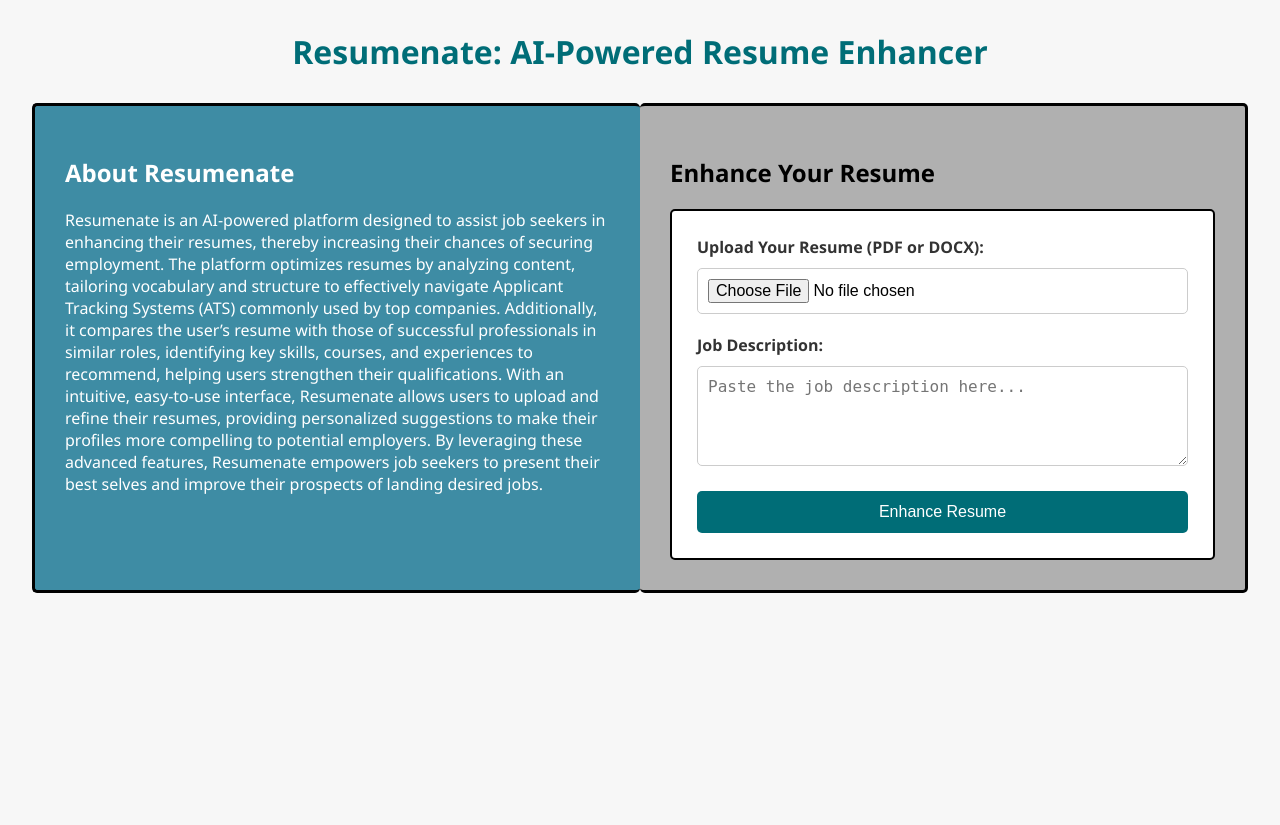
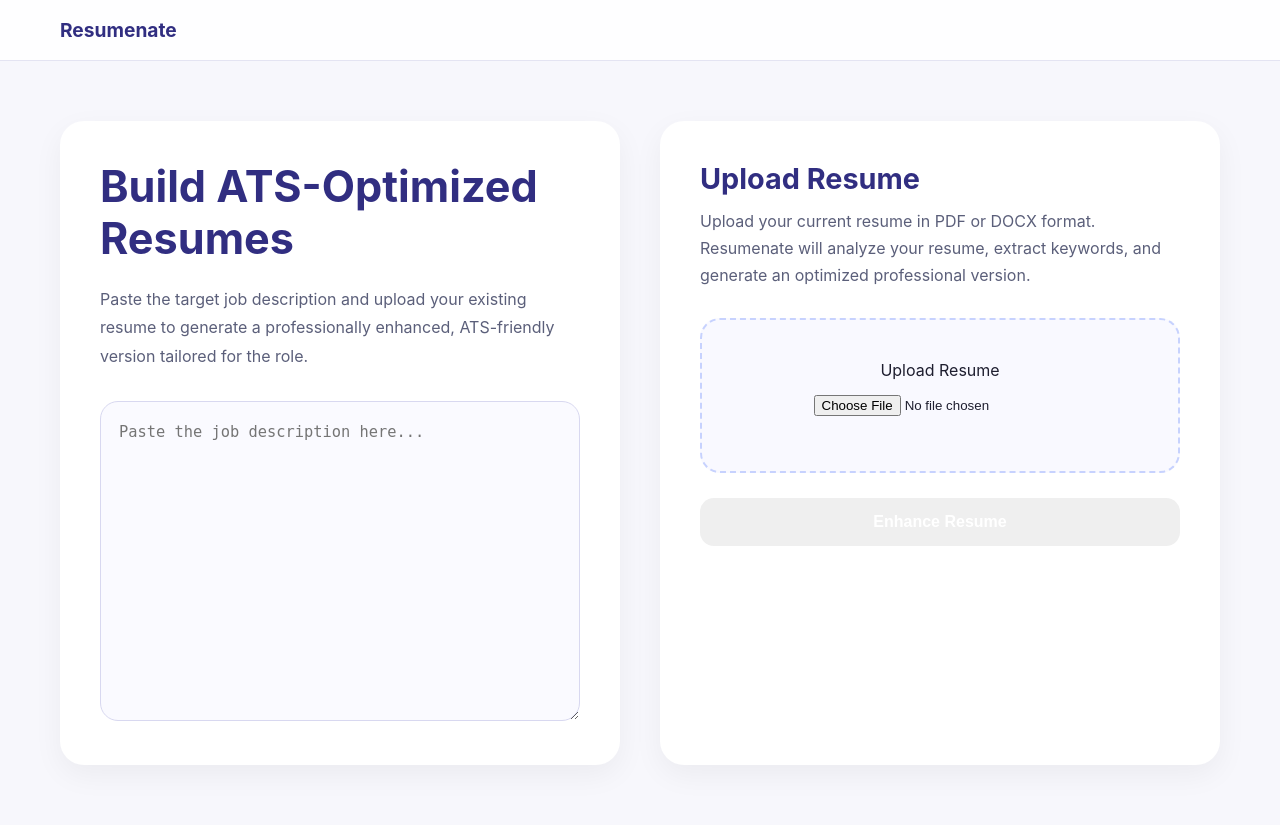
Before and after one commit to bavRaghu/Resumenate, a Flask app: page / in a window 1280 px wide. Before the commit the page ends 593 px from the top, so only its background shows below. Run offline with Flask 3, Linux system fonts and the light colour scheme.

Commit message:
Added styles

```diff
--- a/templates/index.html
+++ b/templates/index.html
@@ -3,236 +3,551 @@
 <head>
   <meta charset="UTF-8" />
   <meta name="viewport" content="width=device-width, initial-scale=1.0"/>
-  <title>Resumenate: AI-Powered Resume Enhancer</title>
+  <title>Resumenate</title>
+
   <style>
-    body {
+
+    * {
       margin: 0;
-      font-family: 'Segoe UI', Tahoma, Geneva, Verdana, sans-serif;
-      background-color: #f7f7f7;
-    }
-
-    h1 {
-      text-align: center;
-      color: #006d77;
-      font-size: 2rem;
-      margin: 30px 0;
-    }
-
-    .container {
-      display: flex;
-      justify-content: center;
-      gap: 0;
-      max-width: 95%;
-      margin: auto;
-      padding: 0 10px 40px 10px;
-    }
-
-    .about,
-    .form-container {
-      flex: 1;
-      padding: 30px;
-      border-radius: 5px;
-    }
-
-    .about {
-      background-color: #3e8ca4;
-      color: white;
-      border: 3px solid black;
-      border-right: none;
-    }
-
-    .form-container {
-      background-color: #b0b0b0;
-      border: 3px solid black;
-      border-left: none;
-    }
-
-    .about h2,
-    .form-container h2 {
-      font-size: 1.5rem;
-      margin-bottom: 20px;
-      font-weight: bold;
-    }
-
-    .form-box {
-      background-color: white;
-      padding: 25px;
-      border-radius: 5px;
-      border: 2px solid black;
-    }
-
-    label {
-      display: block;
-      margin-bottom: 10px;
-      font-weight: 600;
-      color: #333;
-    }
-
-    input[type="file"],
-    textarea {
-      width: 100%;
-      padding: 10px;
-      font-size: 1rem;
-      border: 1px solid #ccc;
-      border-radius: 5px;
-      margin-bottom: 20px;
+      padding: 0;
       box-sizing: border-box;
     }
 
-    textarea {
+    body {
+      font-family: Inter, Arial, sans-serif;
+      background: #f7f7fc;
+      color: #1e1e2f;
+    }
+
+    /* ---------- NAVBAR ---------- */
+
+    .navbar {
+      position: sticky;
+      top: 0;
+      z-index: 1000;
+
+      display: flex;
+      justify-content: space-between;
+      align-items: center;
+
+      padding: 18px 60px;
+
+      background: rgba(255,255,255,0.85);
+      backdrop-filter: blur(10px);
+
+      border-bottom: 1px solid #e4e4f2;
+    }
+
+    .logo-section {
+      display: flex;
+      align-items: center;
+      gap: 14px;
+    }
+
+    .logo-box {
+      width: 42px;
+      height: 42px;
+      border-radius: 12px;
+      background: linear-gradient(
+        135deg,
+        #c4b5fd,
+        #93c5fd
+      );
+    }
+
+    .logo-text {
+      font-size: 1.2rem;
+      font-weight: 700;
+      color: #312e81;
+    }
+
+    .nav-links {
+      display: flex;
+      gap: 30px;
+    }
+
+    .nav-links a {
+      text-decoration: none;
+      color: #4c4f69;
+      font-weight: 500;
+      transition: 0.2s;
+    }
+
+    .nav-links a:hover {
+      color: #6366f1;
+    }
+
+    /* ---------- MAIN ---------- */
+
+    .main-section {
+      min-height: calc(100vh - 80px);
+
+      display: grid;
+      grid-template-columns: 1fr 1fr;
+
+      padding: 60px;
+      gap: 40px;
+    }
+
+    .left-panel,
+    .right-panel {
+      background: white;
+      border-radius: 24px;
+      padding: 40px;
+
+      box-shadow:
+        0 10px 30px rgba(0,0,0,0.05);
+    }
+
+    /* ---------- LEFT ---------- */
+
+    .left-panel h1 {
+      font-size: 2.7rem;
+      line-height: 1.2;
+      color: #312e81;
+
+      margin-bottom: 20px;
+    }
+
+    .left-panel p {
+      color: #5b5f7a;
+      line-height: 1.8;
+      margin-bottom: 30px;
+      font-size: 1rem;
+    }
+
+    .left-panel textarea {
+      width: 100%;
+      min-height: 320px;
+
+      border: 1px solid #d8d8f0;
+      border-radius: 18px;
+
+      padding: 18px;
+
       resize: vertical;
-      height: 100px;
+
+      font-size: 0.96rem;
+      line-height: 1.6;
+
+      background: #fafaff;
+      color: #1f2937;
+    }
+
+    /* ---------- RIGHT ---------- */
+
+    .right-panel h2 {
+      font-size: 1.8rem;
+      color: #312e81;
+      margin-bottom: 12px;
+    }
+
+    .right-panel p {
+      color: #5b5f7a;
+      margin-bottom: 28px;
+      line-height: 1.7;
+    }
+
+    .upload-box {
+      border: 2px dashed #c7d2fe;
+      border-radius: 20px;
+
+      padding: 40px 25px;
+
+      text-align: center;
+
+      background: #f9f9ff;
+
+      margin-bottom: 25px;
+    }
+
+    .upload-box input {
+      margin-top: 15px;
+    }
+
+    .resume-name {
+      margin-top: 15px;
+      color: #6366f1;
+      font-size: 0.95rem;
+      font-weight: 500;
+    }
+
+    /* ---------- BUTTONS ---------- */
+
+    .button-group {
+      display: flex;
+      flex-direction: column;
+      gap: 15px;
     }
 
     button {
-      width: 100%;
-      padding: 12px;
+      border: none;
+      border-radius: 14px;
+
+      padding: 15px;
+
       font-size: 1rem;
-      background-color: #006d77;
-      color: white;
-      border: none;
-      border-radius: 5px;
+      font-weight: 600;
+
       cursor: pointer;
+
+      transition: 0.2s;
     }
 
-    button:hover {
-      background-color: #00545b;
+    .primary-btn {
+      background: linear-gradient(
+        135deg,
+        #312e81
+      );
+
+      color: white;
     }
 
-    #results {
-      margin-top: 20px;
-      padding: 15px;
-      background-color: #f0f0f0;
-      border: 2px solid #006d77;
-      border-radius: 8px;
+    .primary-btn:hover {
+      opacity: 0.92;
     }
 
-    #results h3,
-    #results h4 {
-      margin-bottom: 10px;
+    .secondary-btn {
+      background: #eef2ff;
+      color: #4338ca;
     }
 
-    @media (max-width: 768px) {
-      .container {
-        flex-direction: column;
+    .secondary-btn:hover {
+      background: #e0e7ff;
+    }
+
+    button:disabled {
+      opacity: 0.7;
+      cursor: not-allowed;
+    }
+
+    /* ---------- STATUS ---------- */
+
+    .status-box {
+      margin-top: 22px;
+
+      display: none;
+      align-items: center;
+
+      padding: 15px;
+
+      border-radius: 14px;
+
+      background: #eef2ff;
+
+      color: #4338ca;
+
+      border: 1px solid #c7d2fe;
+    }
+
+    .spinner {
+      width: 18px;
+      height: 18px;
+
+      border: 3px solid #c7d2fe;
+      border-top: 3px solid #6366f1;
+
+      border-radius: 50%;
+
+      margin-right: 12px;
+
+      animation: spin 1s linear infinite;
+    }
+
+    @keyframes spin {
+      100% {
+        transform: rotate(360deg);
+      }
+    }
+
+    /* ---------- RESPONSIVE ---------- */
+
+    @media (max-width: 900px) {
+
+      .main-section {
+        grid-template-columns: 1fr;
+        padding: 30px 20px;
       }
 
-      .about,
-      .form-container {
-        border: none;
-        border-radius: 0;
+      .navbar {
+        padding: 18px 20px;
       }
 
-      .form-container {
-        margin-top: 20px;
+      .left-panel h1 {
+        font-size: 2rem;
       }
+
+      .logo-img {
+        width: 42px;
+        height: 42px;
+        object-fit: contain;
+      }
+
     }
+
   </style>
 </head>
+
 <body>
-  <h1>Resumenate: AI-Powered Resume Enhancer</h1>
-  <div class="container">
-    <div class="about">
-      <h2>About Resumenate</h2>
-      <p>
-        Resumenate is an AI-powered platform designed to assist job seekers in enhancing their resumes, thereby increasing their chances of securing employment. The platform optimizes resumes by analyzing content, tailoring vocabulary and structure to effectively navigate Applicant Tracking Systems (ATS) commonly used by top companies. Additionally, it compares the user’s resume with those of successful professionals in similar roles, identifying key skills, courses, and experiences to recommend, helping users strengthen their qualifications.
-        With an intuitive, easy-to-use interface, Resumenate allows users to upload and refine their resumes, providing personalized suggestions to make their profiles more compelling to potential employers. By leveraging these advanced features, Resumenate empowers job seekers to present their best selves and improve their prospects of landing desired jobs.
-      </p>
-    </div>
-    <div class="form-container">
-      <h2>Enhance Your Resume</h2>
-      <div class="form-box">
-        <form id="resumeForm">
-          <label for="resume">Upload Your Resume (PDF or DOCX):</label>
-          <input type="file" id="resume" name="resume" accept=".pdf,.doc,.docx,.txt" required>
 
-          <label for="job_description">Job Description:</label>
-          <textarea id="job_description" name="job_description" placeholder="Paste the job description here..." required></textarea>
+<!-- NAVBAR -->
 
-          <button type="submit" id="enhanceBtn">Enhance Resume</button>
+<nav class="navbar">
 
-        </form>
+  <div class="logo-section">
 
-        <div id="results" style="display: none;">
+    <!-- Replace this div with actual logo later -->
+    <p class="logo-text">
+      Resumenate
+    </p>
 
-          <h4>Recommendations:</h4>
-          <ul id="recommendations"></ul>
-          <a id="downloadLink" href="#" target="_blank" download>
-            <button style="margin-top: 10px;">Download Enhanced Resume</button>
-          </a>
-        </div>
-      </div>
-    </div>
+
+
   </div>
 
-  <script>
-    const form = document.getElementById("resumeForm");
-    const resultsBox = document.getElementById("results");
-    const recList = document.getElementById("recommendations");
-    const downloadLink = document.getElementById("downloadLink");
+</nav>
 
-form.addEventListener("submit", async function (e) {
-  e.preventDefault();
+<!-- MAIN -->
 
-  const resumeFile = document.getElementById("resume").files[0];
-  const jobDesc = document.getElementById("job_description").value;
+<section class="main-section">
 
-  if (!resumeFile || !jobDesc) {
-    alert("Please upload a resume and enter a job description.");
-    return;
+  <!-- LEFT -->
+
+  <div class="left-panel">
+
+    <h1>
+      Build ATS-Optimized Resumes
+    </h1>
+
+    <p>
+      Paste the target job description and upload your
+      existing resume to generate a professionally enhanced,
+      ATS-friendly version tailored for the role.
+    </p>
+
+    <textarea
+      id="job_description"
+      placeholder="Paste the job description here..."
+    ></textarea>
+
+  </div>
+
+  <!-- RIGHT -->
+
+  <div class="right-panel">
+
+    <h2>
+      Upload Resume
+    </h2>
+
+    <p>
+      Upload your current resume in PDF or DOCX format.
+      Resumenate will analyze your resume, extract keywords,
+      and generate an optimized professional version.
+    </p>
+
+    <div class="upload-box">
+
+      <div>
+        Upload Resume
+      </div>
+
+      <input
+        type="file"
+        id="resume"
+        accept=".pdf,.docx"
+      >
+
+      <div
+        class="resume-name"
+        id="resumeName"
+      ></div>
+
+    </div>
+
+    <div class="button-group">
+
+      <button
+        class="primary-btn"
+        id="enhanceBtn"
+      >
+        Enhance Resume
+      </button>
+
+    </div>
+
+    <!-- STATUS -->
+
+    <div
+      class="status-box"
+      id="statusBox"
+    >
+
+      <div class="spinner"></div>
+
+      <div id="statusText">
+        Analyzing resume...
+      </div>
+
+    </div>
+
+  </div>
+
+</section>
+
+<script>
+
+const resumeInput =
+  document.getElementById("resume");
+
+const resumeName =
+  document.getElementById("resumeName");
+
+const enhanceBtn =
+  document.getElementById("enhanceBtn");
+
+const statusBox =
+  document.getElementById("statusBox");
+
+const statusText =
+  document.getElementById("statusText");
+
+const loadingMessages = [
+  "Analyzing resume...",
+  "Extracting ATS keywords...",
+  "Optimizing resume...",
+  "Generating formatted resume...",
+  "Rendering PDF..."
+];
+
+resumeInput.addEventListener(
+  "change",
+  () => {
+
+    if (resumeInput.files[0]) {
+
+      resumeName.textContent =
+        resumeInput.files[0].name;
+    }
+
   }
+);
 
-  const formData = new FormData();
-  formData.append("resume", resumeFile);
-  formData.append("job_description", jobDesc);
+enhanceBtn.addEventListener(
+  "click",
+  async () => {
 
-  let response;
+    const resumeFile =
+      resumeInput.files[0];
 
-  try {
+    const jobDesc =
+      document.getElementById(
+        "job_description"
+      ).value;
 
-    response = await fetch("/enhance", {
-      method: "POST",
-      body: formData
-    });
+    if (!resumeFile || !jobDesc) {
 
-  } catch (error) {
+      alert(
+        "Please upload a resume and paste a job description."
+      );
 
-    console.error(error);
+      return;
+    }
 
-    alert("Could not connect to backend.");
+    enhanceBtn.disabled = true;
 
-    return;
+    enhanceBtn.textContent =
+      "Processing...";
+
+    statusBox.style.display = "flex";
+
+    let messageIndex = 0;
+
+    const interval = setInterval(() => {
+
+      messageIndex =
+        (messageIndex + 1)
+        % loadingMessages.length;
+
+      statusText.textContent =
+        loadingMessages[messageIndex];
+
+    }, 2000);
+
+    const formData = new FormData();
+
+    formData.append(
+      "resume",
+      resumeFile
+    );
+
+    formData.append(
+      "job_description",
+      jobDesc
+    );
+
+    try {
+
+      const response = await fetch(
+        "/enhance",
+        {
+          method: "POST",
+          body: formData
+        }
+      );
+
+      clearInterval(interval);
+
+      if (!response.ok) {
+
+        const errorText =
+          await response.text();
+
+        alert(errorText);
+
+        enhanceBtn.disabled = false;
+
+        enhanceBtn.textContent =
+          "Enhance Resume";
+
+        statusBox.style.display = "none";
+
+        return;
+      }
+
+      const data =
+        await response.json();
+
+      localStorage.setItem(
+        "resumeData",
+        JSON.stringify(data)
+      );
+
+      window.location.href =
+        "/results";
+
+    } catch (error) {
+
+      clearInterval(interval);
+
+      console.error(error);
+
+      alert(
+        "Could not connect to backend."
+      );
+
+      enhanceBtn.disabled = false;
+
+      enhanceBtn.textContent =
+        "Enhance Resume";
+
+      statusBox.style.display = "none";
+    }
+
   }
-  if (!response.ok) {
+);
 
-  const errorText = await response.text();
+</script>
 
-  console.error(errorText);
-
-  alert(errorText);
-
-  return;
-}
-
-  const data = await response.json();
-
-  const matchDiv = document.createElement("div");
-  matchDiv.innerHTML = `<h4>Match Percentage: ${data.match_percent}%</h4>`;
-  document.getElementById("results").prepend(matchDiv);
-
-  recList.innerHTML = "";
-  data.keywords.forEach(kw => {
-    const li = document.createElement("li");
-    li.textContent = kw;
-    recList.appendChild(li);
-  });
-
-  downloadLink.href = data.download_url;
-  downloadLink.target = "_blank";
-
-  resultsBox.style.display = "block";
-});
-
-  </script>
 </body>
 </html>
```
